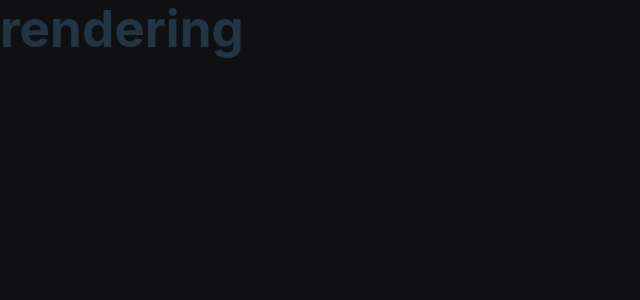
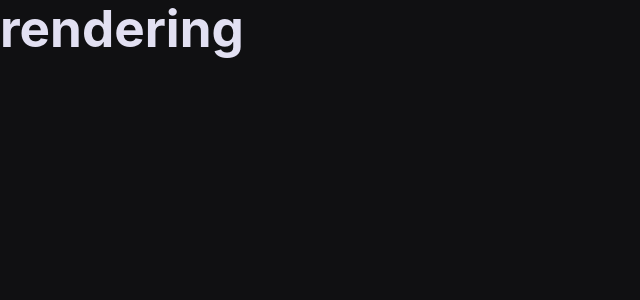
Before and after one commit to RITStudentDev/Asynk_Messenger, a React (Vite) app in the folder front/: page / in a window 1280 px wide. Shown: the top 300 px of the page, without its empty margins (0-640 px from the left). Built offline with nearby package versions, Linux system fonts and the light colour scheme.

Commit message:
fixed dark inputs

```diff
--- a/front/src/index.css
+++ b/front/src/index.css
@@ -1,6 +1,6 @@
 /* ─── Tokens ─────────────────────────────────────────────────────────────── */
 :root {
-  --color-text:       #213547;
+  --color-text:       #e2e0f2;
   --color-text-muted: #5a7080;
   --color-bg:         #ffffff;
   --color-link:       #646cff;
@@ -88,3 +88,8 @@ button:hover {
   background-color: var(--color-btn-hover);
   transform: scale(1.05);
 }
+
+input {
+  color: var(--color-text);
+  background-color: var(--color-bg);
+}
--- a/front/src/styles/HubPage.css
+++ b/front/src/styles/HubPage.css
@@ -38,7 +38,7 @@ button {
 .room-container {
     display: grid;
     margin: 18px;
-    grid-template-columns: 1fr 1fr 1fr;
+    grid-template-columns: 1fr 1fr 1fr 1fr;
     grid-template-rows: 1fr 1fr 1fr;
     width: 100%;
     height: 100%;
```
